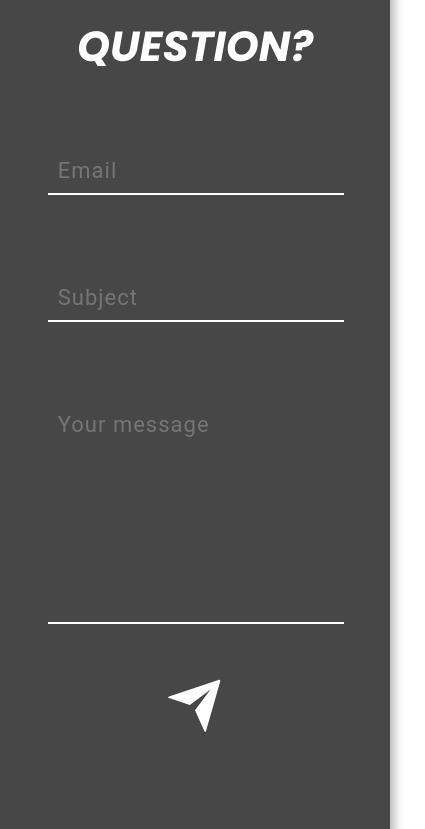
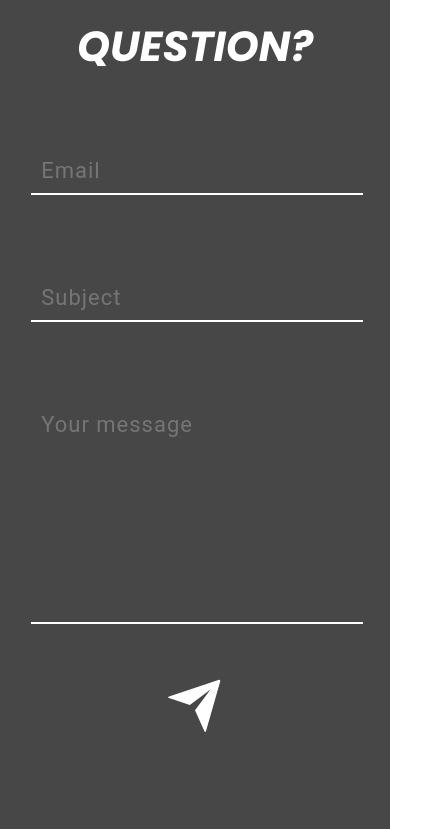
Before and after one commit to wojciechkubiak/www, a React (Create React App) app: page / in a window 390 px wide. Shown: the part 6375-7204 px from the top of the page, 425 px wide, since content can reach past the window. Built offline with nearby package versions, Linux system fonts and the light colour scheme.

Commit message:
Mobile styling

```diff
--- a/src/components/Contact/Contact.css
+++ b/src/components/Contact/Contact.css
@@ -186,7 +186,7 @@ textarea {
   }
   .contact-form {
     width: 100vw;
-    min-width: 460px;
+    min-width: 0;
     display: flex;
     flex-direction: column;
     justify-content: center;
@@ -198,7 +198,7 @@ textarea {
 
   .contact-input,
   .contact-textarea {
-    width: 60%;
+    width: 80%;
   }
   .contact-data > div {
     margin-bottom: 80px;
@@ -234,8 +234,7 @@ textarea {
     color: white;
   }
 
-  .contact-data > div > p
-   {
+  .contact-data > div > p {
     font-size: 16px;
     font-family: "Roboto", sans-serif;
     font-weight: 400;
@@ -244,12 +243,13 @@ textarea {
     text-align: center;
   }
 
-  .contact-data > div  {
+  .contact-data > div {
     text-align: center;
   }
 
-  .contact-input, .contact-textarea {
-    left: 18%;
+  .contact-input,
+  .contact-textarea {
+    left: 8%;
   }
 
   .contact-subheader {
--- a/src/components/Projects/Projects.css
+++ b/src/components/Projects/Projects.css
@@ -64,16 +64,19 @@
 .projects-web-img-en {
   -webkit-clip-path: polygon(0% 0, 100% 0%, 100% 5%, 0% 40%);
   clip-path: polygon(0% 0, 100% 0%, 100% 5%, 0% 40%);
+  z-index: 47;
 }
 
 .projects-web-img-opqn {
   -webkit-clip-path: polygon(10% 0, 100% 0%, 90% 100%, 0% 100%);
   clip-path: polygon(0% 40%, 100% 5%, 100% 55%, 0% 90%);
+  z-index: 48;
 }
 
 .projects-web-img-obb {
   -webkit-clip-path: polygon(10% 0, 100% 0%, 90% 100%, 0% 100%);
   clip-path: polygon(0% 90%, 100% 55%, 100% 100%, 0% 100%);
+  z-index: 49;
 }
 
 .projects-web-img-en:hover,
```
